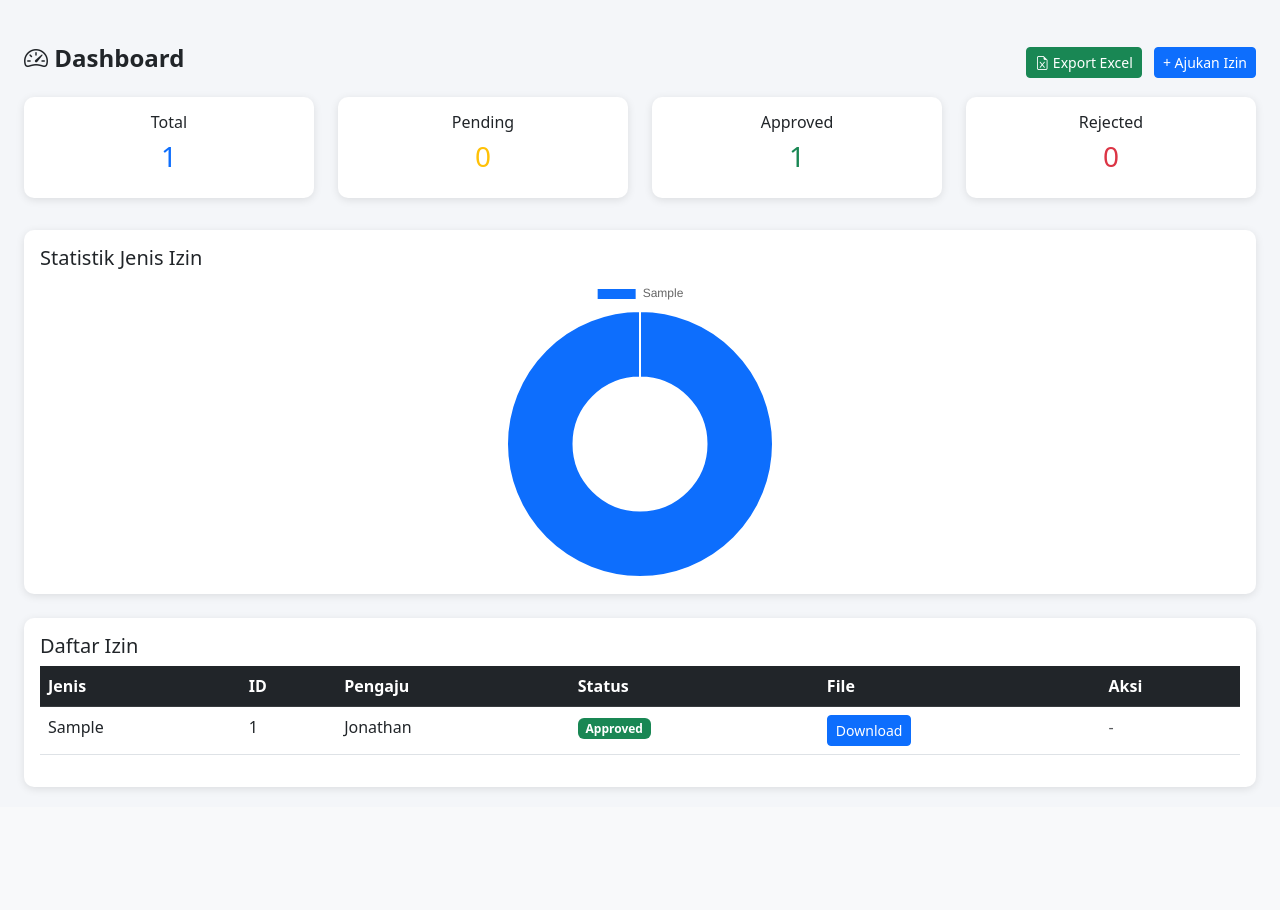
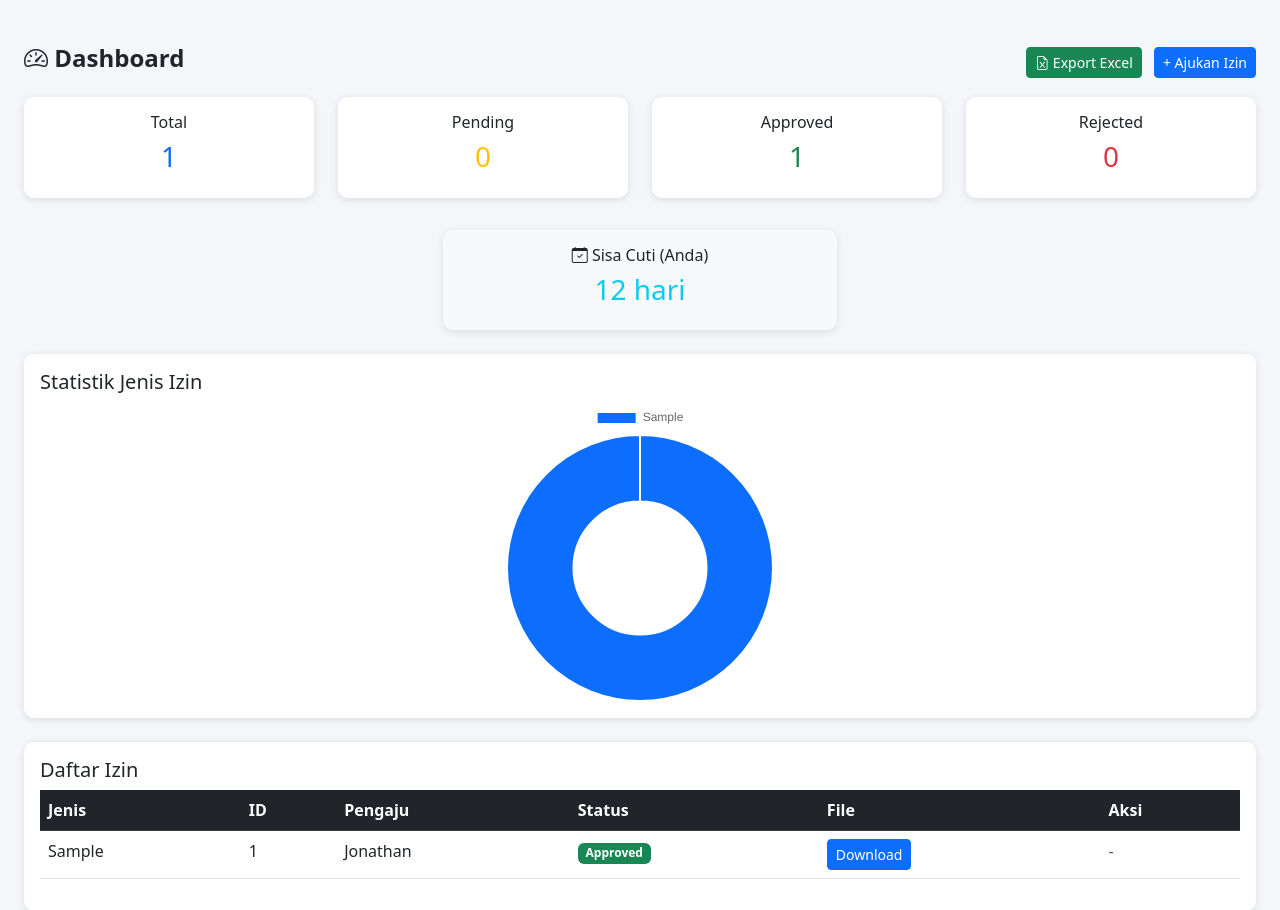
Before and after one commit to jonathantjahyadi1-ui/sistem-izin, a Flask app: page /dashboard in a window 1280 px wide. Shown: the part 56-966 px from the top of the page. Before the commit the page ends 847 px from the top, so only its background shows below. Run offline with Flask 3, Linux system fonts and the light colour scheme; the visitor is signed in with stand-in values (Sample User, id 1); tables that the repository leaves empty hold one stand-in row (values such as "Sample post").

Commit message:
add sisah cuti admin and hrd

```diff
--- a/izin.py
+++ b/izin.py
@@ -186,11 +186,12 @@ def dashboard():
 
     if user.role == 'karyawan':
         data = LeaveRequest.query.filter_by(user_id=user.id).all()
-        sisa_cuti = get_sisa_cuti(user)   # <--- hitung sisa cuti
+        sisa_cuti = get_sisa_cuti(user)
         return render_template('dashboard_user.html', data=data, user=user, sisa_cuti=sisa_cuti)
 
     # ADMIN / HRD / DIREKTUR
     data = LeaveRequest.query.all()
+    sisa_cuti_pribadi = get_sisa_cuti(user)   # <--- DITAMBAHKAN
     jenis_data = db.session.query(
         LeaveRequest.jenis_izin,
         func.count(LeaveRequest.id)
@@ -202,6 +203,7 @@ def dashboard():
         'dashboard_admin.html',
         data=data,
         user=user,
+        sisa_cuti_pribadi=sisa_cuti_pribadi,
         total=LeaveRequest.query.count(),
         pending=LeaveRequest.query.filter_by(status='pending').count(),
         approved=LeaveRequest.query.filter_by(status='approved').count(),
@@ -418,7 +420,7 @@ def manage_quota():
     if user.role not in ['admin', 'hrd']:
         return redirect('/dashboard')
     # Tampilkan semua user dengan role karyawan
-    users = User.query.filter(User.role == 'karyawan').all()
+    users = User.query.filter(User.role != 'direktur').all()
     user_data = []
     for u in users:
         user_data.append({
--- a/templates/dashboard_admin.html
+++ b/templates/dashboard_admin.html
@@ -128,6 +128,16 @@
             </div>
         </div>
     </div>
+    <div class="row mb-4">
+    <div class="col-md-4 offset-md-4">
+        <div class="card p-3 text-center bg-light border-info">
+            <h6><i class="bi bi-calendar-check"></i> Sisa Cuti (Anda)</h6>
+            <h3 class="text-info">{{ sisa_cuti_pribadi }} hari</h3>
+        </div>
+    </div>
+</div>
+
+
 
     <div class="card p-3 mb-4">
         <h5>Statistik Jenis Izin</h5>
```
